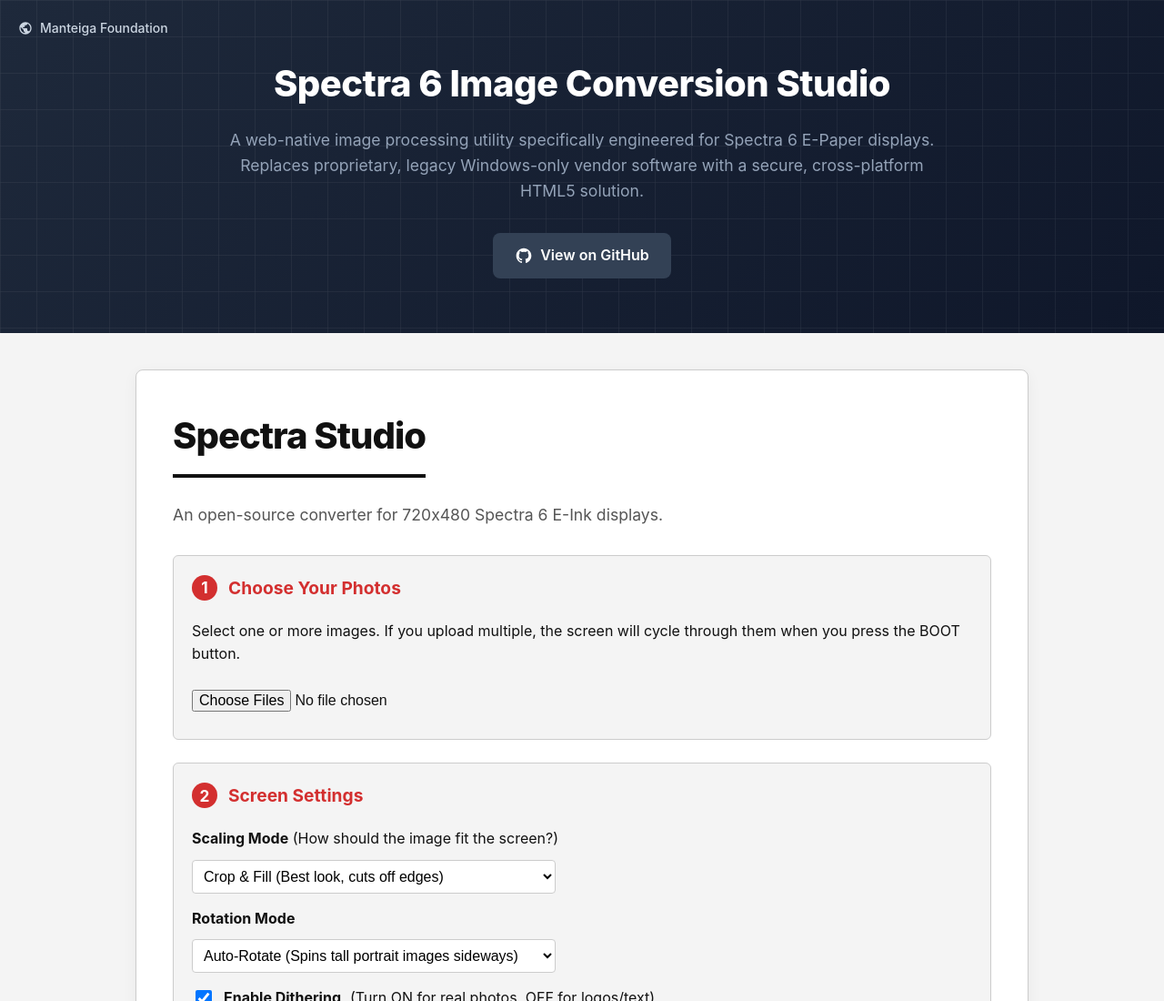
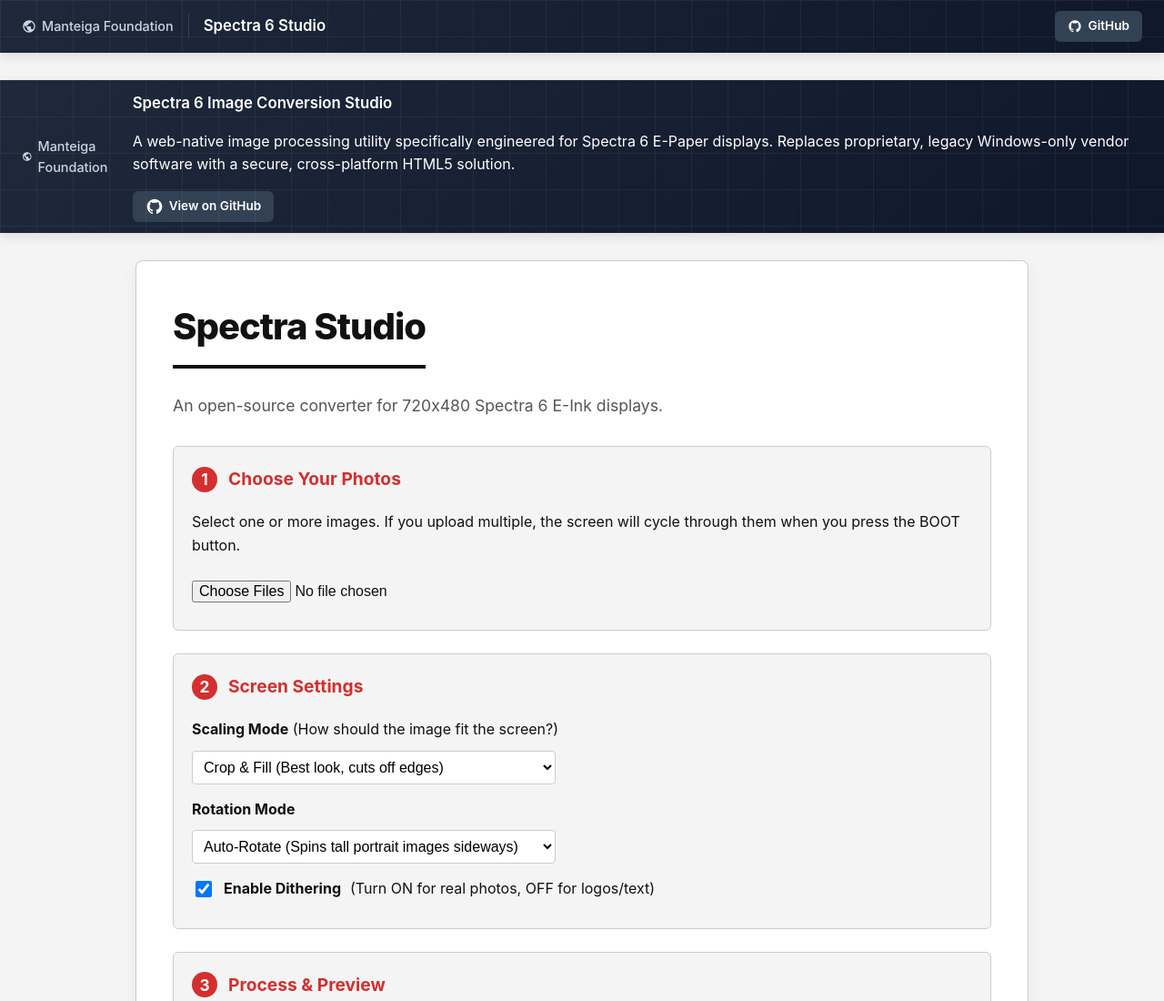
Before and after one commit to manteiga-foundation/spectra-studio, a plain HTML site: page index.html in a window 1280 px wide. Shown: the top 1100 px of the page at 91% size. Drawn offline with Linux system fonts and the light colour scheme.

Commit message:
Convert header to a slim horizontal navigation band

```diff
--- a/index.html
+++ b/index.html
@@ -165,17 +165,21 @@
         }
         .dither-check input { width: 18px; height: 18px; cursor: pointer;}
 
+
         /* --- injected header css --- */
         body { padding: 0 !important; }
         .hero-header {
             background: linear-gradient(135deg, #1e293b 0%, #0f172a 100%);
             color: white;
-            padding: 60px 20px;
+            padding: 12px 24px;
             position: relative;
             overflow: hidden;
-            margin-bottom: 40px;
-            text-align: center;
+            margin-bottom: 30px;
             font-family: -apple-system, BlinkMacSystemFont, "Segoe UI", Roboto, Helvetica, Arial, sans-serif;
+            display: flex;
+            align-items: center;
+            justify-content: space-between;
+            box-shadow: 0 4px 12px rgba(0,0,0,0.1);
         }
         .hero-bg {
             position: absolute;
@@ -183,52 +187,50 @@
             opacity: 0.1;
             pointer-events: none;
         }
-        .hero-content {
-            position: relative;
+        .hero-left {
+            display: flex;
+            align-items: center;
+            gap: 16px;
             z-index: 10;
-            max-width: 800px;
-            margin: 0 auto;
         }
-        .hero-manteiga {
-            position: absolute;
-            top: 20px;
-            left: 20px;
-            z-index: 10;
-            font-size: 14px;
-            font-weight: 500;
+        .hero-title {
+            font-size: 1.05em;
+            font-weight: 600;
+            margin: 0;
+            color: white;
+            border-left: 1px solid #334155;
+            padding-left: 16px;
+            letter-spacing: 0;
+            display: inline-block;
+            border-bottom: none;
+            padding-bottom: 0;
         }
         .hero-manteiga a {
             color: #cbd5e1;
             text-decoration: none;
             display: flex;
             align-items: center;
-            gap: 8px;
+            gap: 6px;
+            font-size: 0.9em;
+            font-weight: 500;
             transition: color 0.2s;
         }
         .hero-manteiga a:hover {
             color: white;
         }
-        .hero-title {
-            font-size: 2.5em;
-            font-weight: 800;
-            margin: 0 0 16px 0;
-            letter-spacing: -0.5px;
-        }
-        .hero-desc {
-            font-size: 1.1em;
-            color: #94a3b8;
-            margin: 0 0 32px 0;
-            line-height: 1.6;
+        .hero-right {
+            z-index: 10;
         }
         .hero-cta {
             display: inline-flex;
             align-items: center;
-            gap: 8px;
+            gap: 6px;
             background: #334155;
             color: white;
             text-decoration: none;
-            padding: 12px 24px;
-            border-radius: 8px;
+            padding: 6px 14px;
+            border-radius: 6px;
+            font-size: 0.85em;
             font-weight: 600;
             transition: background 0.2s;
         }
@@ -239,6 +241,37 @@
     </style>
 </head>
 <body>
+
+<div class="hero-header">
+    <div class="hero-bg">
+        <svg width="100%" height="100%" xmlns="http://www.w3.org/2000/svg">
+            <defs>
+                <pattern id="grid" width="40" height="40" patternUnits="userSpaceOnUse">
+                    <path d="M 40 0 L 0 0 0 40" fill="none" stroke="currentColor" stroke-width="1"/>
+                </pattern>
+            </defs>
+            <rect width="100%" height="100%" fill="url(#grid)" />
+        </svg>
+    </div>
+
+    <div class="hero-left">
+        <div class="hero-manteiga">
+            <a href="https://manteiga.org" target="_blank">
+                <svg width="16" height="16" fill="currentColor" viewBox="0 0 24 24"><path d="M12 2C6.48 2 2 6.48 2 12s4.48 10 10 10 10-4.48 10-10S17.52 2 12 2zm-1 17.93c-3.95-.49-7-3.85-7-7.93 0-.62.08-1.21.21-1.79L9 15v1c0 1.1.9 2 2 2v1.93zm6.9-2.54c-.26-.81-1-1.39-1.9-1.39h-1v-3c0-.55-.45-1-1-1H8v-2h2c.55 0 1-.45 1-1V7h2c1.1 0 2-.9 2-2v-.41c2.93 1.19 5 4.06 5 7.41 0 2.08-.8 3.97-2.1 5.39z"/></svg>
+                Manteiga Foundation
+            </a>
+        </div>
+        <div class="hero-title">Spectra 6 Studio</div>
+    </div>
+
+    <div class="hero-right">
+        <a href="https://github.com/manteiga-foundation/spectra-studio" target="_blank" class="hero-cta">
+            <svg width="16" height="16" fill="currentColor" viewBox="0 0 24 24"><path fill-rule="evenodd" clip-rule="evenodd" d="M12 2C6.477 2 2 6.477 2 12c0 4.42 2.865 8.166 6.839 9.489.5.092.682-.217.682-.482 0-.237-.008-.866-.013-1.7-2.782.603-3.369-1.34-3.369-1.34-.454-1.156-1.11-1.462-1.11-1.462-.908-.62.069-.608.069-.608 1.003.07 1.531 1.03 1.531 1.03.892 1.529 2.341 1.087 2.91.831.092-.646.35-1.086.636-1.336-2.22-.253-4.555-1.11-4.555-4.943 0-1.091.39-1.984 1.029-2.683-.103-.253-.446-1.27.098-2.647 0 0 .84-.269 2.75 1.025A9.578 9.578 0 0112 6.836c.85.004 1.705.114 2.504.336 1.909-1.294 2.747-1.025 2.747-1.025.546 1.377.203 2.394.1 2.647.64.699 1.028 1.592 1.028 2.683 0 3.842-2.339 4.687-4.566 4.935.359.309.678.919.678 1.852 0 1.336-.012 2.415-.012 2.743 0 .267.18.578.688.48C19.138 20.161 22 16.418 22 12c0-5.523-4.477-10-10-10z"></path></svg>
+            GitHub
+        </a>
+    </div>
+</div>
+
 
 <div class="hero-header">
     <div class="hero-bg">
```
